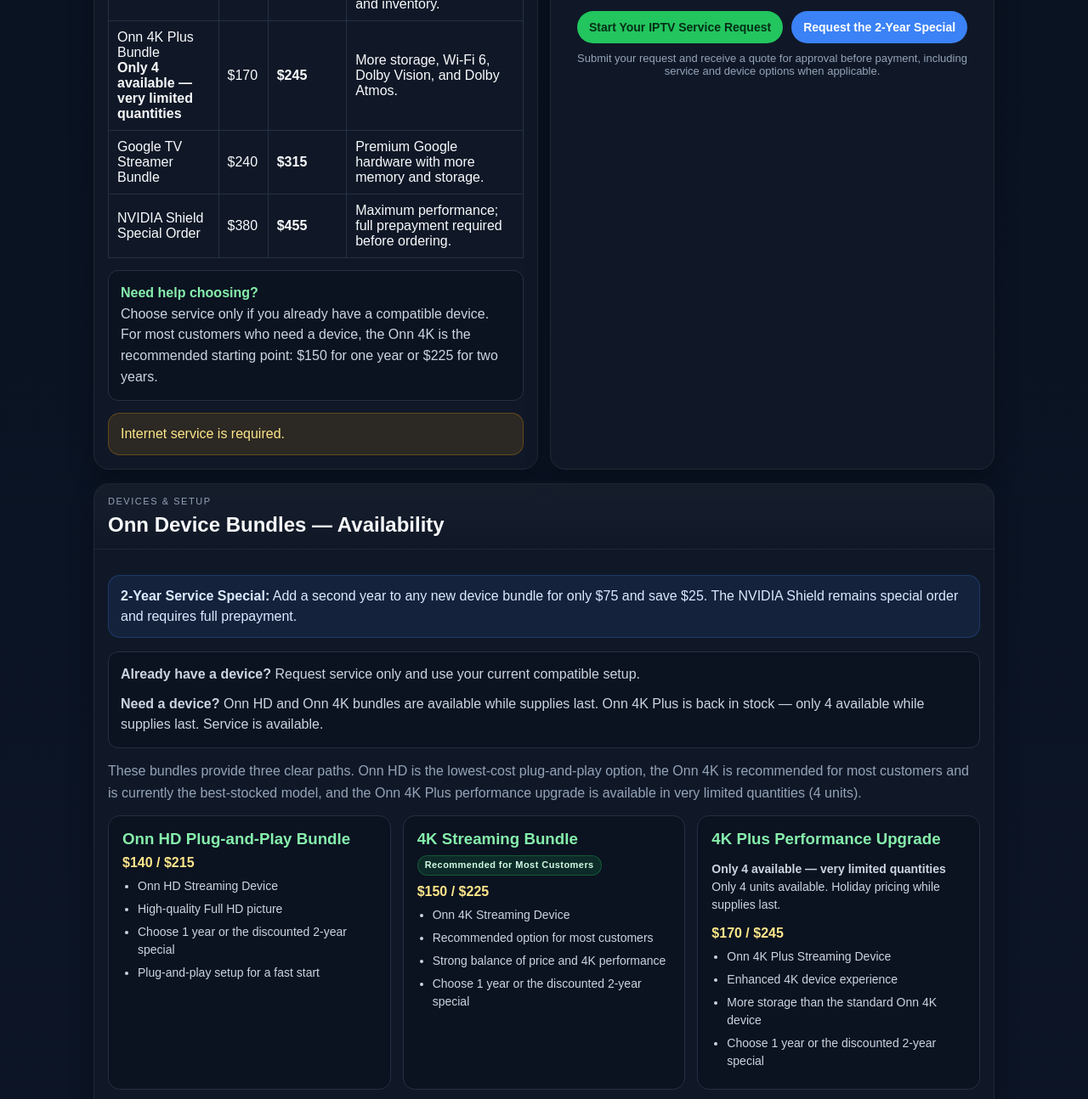
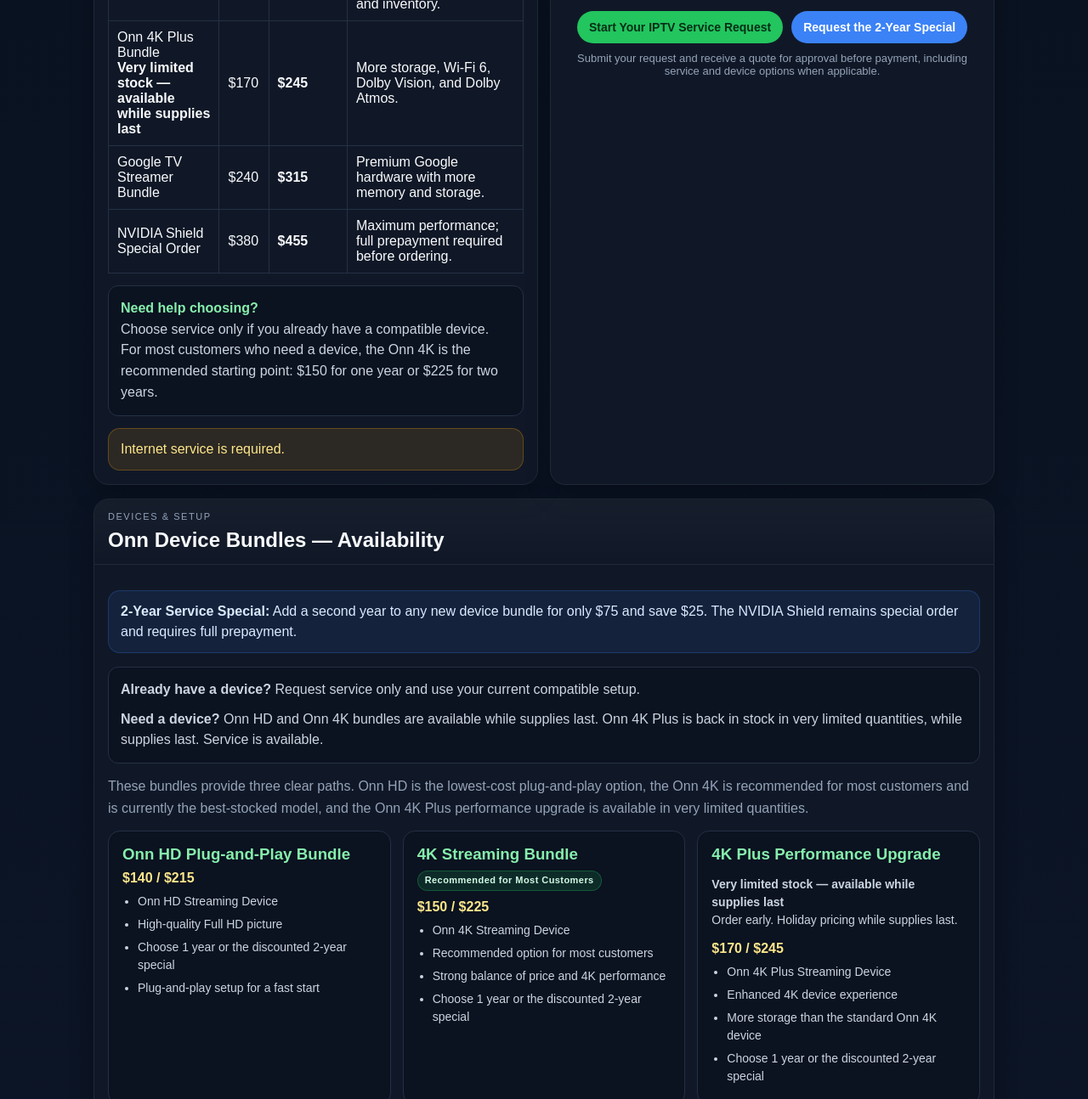
Before and after one commit to tgarrett10/4myIPTVservice-device-app-center, a plain HTML site: page sell-sheet.html in a window 1280 px wide. Shown: the part 953-2247 px from the top of the page at 85% size. Drawn offline with Linux system fonts and the light colour scheme.

Commit message:
Update 4K Plus availability to very limited stock (remove fixed quantity)

```diff
--- a/sell-sheet.html
+++ b/sell-sheet.html
@@ -285,7 +285,7 @@ li{margin:0 0 8px;line-height:1.5}
           <tr><td>Service Only</td><td>$100</td><td>Regular renewal pricing</td><td>Customers who already have a compatible device.</td></tr>
           <tr><td>Onn HD Bundle</td><td>$140</td><td><strong>$215</strong></td><td>Lowest-cost plug-and-play device bundle.</td></tr>
           <tr><td>Onn 4K Bundle</td><td>$150</td><td><strong>$225</strong></td><td><strong>Recommended for most customers.</strong> Best balance of performance, value, and inventory.</td></tr>
-          <tr><td>Onn 4K Plus Bundle<br><strong>Only 4 available — very limited quantities</strong></td><td>$170</td><td><strong>$245</strong></td><td>More storage, Wi-Fi 6, Dolby Vision, and Dolby Atmos.</td></tr>
+          <tr><td>Onn 4K Plus Bundle<br><strong>Very limited stock — available while supplies last</strong></td><td>$170</td><td><strong>$245</strong></td><td>More storage, Wi-Fi 6, Dolby Vision, and Dolby Atmos.</td></tr>
           <tr><td>Google TV Streamer Bundle</td><td>$240</td><td><strong>$315</strong></td><td>Premium Google hardware with more memory and storage.</td></tr>
           <tr><td>NVIDIA Shield Special Order</td><td>$380</td><td><strong>$455</strong></td><td>Maximum performance; full prepayment required before ordering.</td></tr>
         </table>
@@ -332,11 +332,11 @@ li{margin:0 0 8px;line-height:1.5}
       <div class="notice" style="margin-bottom:16px;"><strong>2-Year Service Special:</strong> Add a second year to any new device bundle for only $75 and save $25. The NVIDIA Shield remains special order and requires full prepayment.</div>
       <div class="device-intro">
         <p><strong>Already have a device?</strong> Request service only and use your current compatible setup.</p>
-        <p><strong>Need a device?</strong> Onn HD and Onn 4K bundles are available while supplies last. Onn 4K Plus is back in stock — only 4 available while supplies last. Service is available.</p>
+        <p><strong>Need a device?</strong> Onn HD and Onn 4K bundles are available while supplies last. Onn 4K Plus is back in stock in very limited quantities, while supplies last. Service is available.</p>
       </div>
 
       <div class="sub" style="text-align:left;max-width:none;margin:0 0 14px 0;">
-        These bundles provide three clear paths. Onn HD is the lowest-cost plug-and-play option, the Onn 4K is recommended for most customers and is currently the best-stocked model, and the Onn 4K Plus performance upgrade is available in very limited quantities (4 units).
+        These bundles provide three clear paths. Onn HD is the lowest-cost plug-and-play option, the Onn 4K is recommended for most customers and is currently the best-stocked model, and the Onn 4K Plus performance upgrade is available in very limited quantities.
       </div>
 
       <div class="grid3">
@@ -365,7 +365,7 @@ li{margin:0 0 8px;line-height:1.5}
 
         <div class="feature-box">
           <h3>4K Plus Performance Upgrade</h3>
-          <p role="status"><strong>Only 4 available — very limited quantities</strong><br>Only 4 units available. Holiday pricing while supplies last.</p>
+          <p role="status"><strong>Very limited stock — available while supplies last</strong><br>Order early. Holiday pricing while supplies last.</p>
           <div class="price">$170 / $245</div>
           <ul class="spec-list">
             <li>Onn 4K Plus Streaming Device</li>
```
